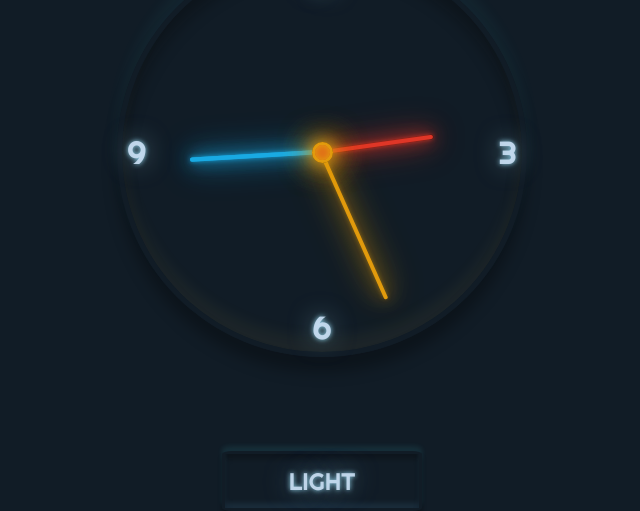
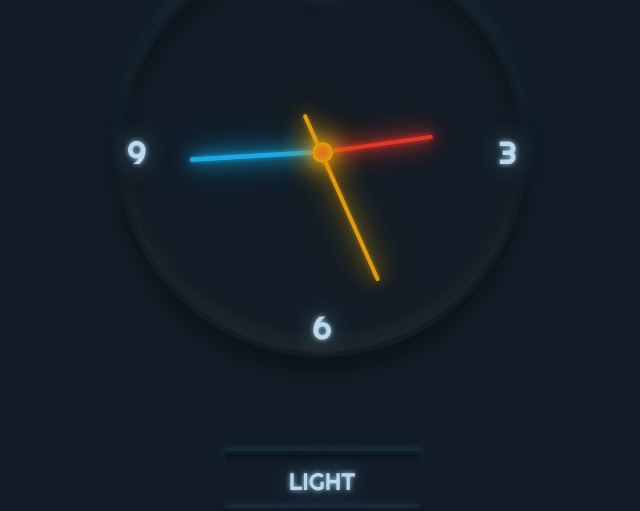
Before and after one commit to aina-cas/analogue-clock, a plain HTML site: page index.html in a window 1280 px wide. Shown: the part 341-852 px from the top of the page, without its empty margins (318-958 px from the left). Drawn offline with Linux system fonts and the light colour scheme.

Commit message:
Update seconds hand

```diff
--- a/styles.css
+++ b/styles.css
@@ -68,12 +68,12 @@ h1 {
 
 #seconds-hand {
     position: absolute;
-    height:  160px;
+    height:  180px;
     width: 2px;
     background-color: var(--tan);
     right: 200px;
-    bottom: 200px;
-    transform-origin: 50% 100%;
+    bottom: 160px;
+    transform-origin: 50% 140px;
     box-shadow: 0px 0px 5px var(--tan),
                 0px 0px 15px var(--tan),
                 0px 0px 25px var(--tan),
```
